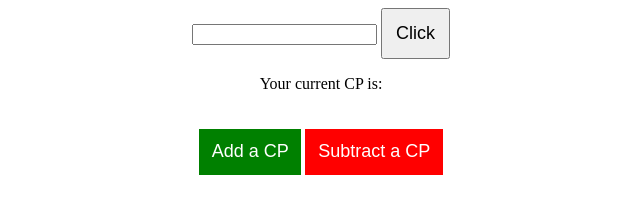
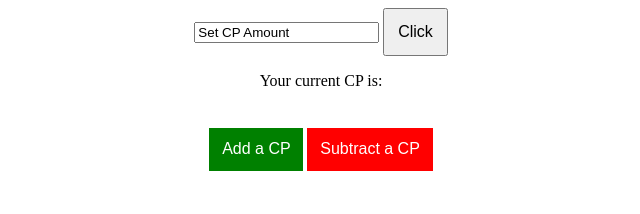
Before and after one commit to del-eted/cpCounter, a plain HTML site: page index.html in a window 1280 px wide. Shown: the whole page, without its empty margins (319-959 px from the left). Drawn offline with Linux system fonts and the light colour scheme.

Commit message:
edited formatting

```diff
--- a/index.html
+++ b/index.html
@@ -9,7 +9,7 @@
 </head>
 <body>
     <div>
-        <input type="text" id="textWhatsit"></input>
+        <input type="text" id="textWhatsit" value="Set CP Amount"></input>
         <button name="myButton" id="frontPageButton">
             Click
         </button>
--- a/style.css
+++ b/style.css
@@ -3,11 +3,11 @@ body {
 }
 button {
     padding: 1vw;
-    font-size: large;
+    font-size: 12pt;
 }
 
 .cpDisplay {
-    font-size: large;
+    font-size: 15pt;
 }
 #addButton {
     background-color: green;
```
